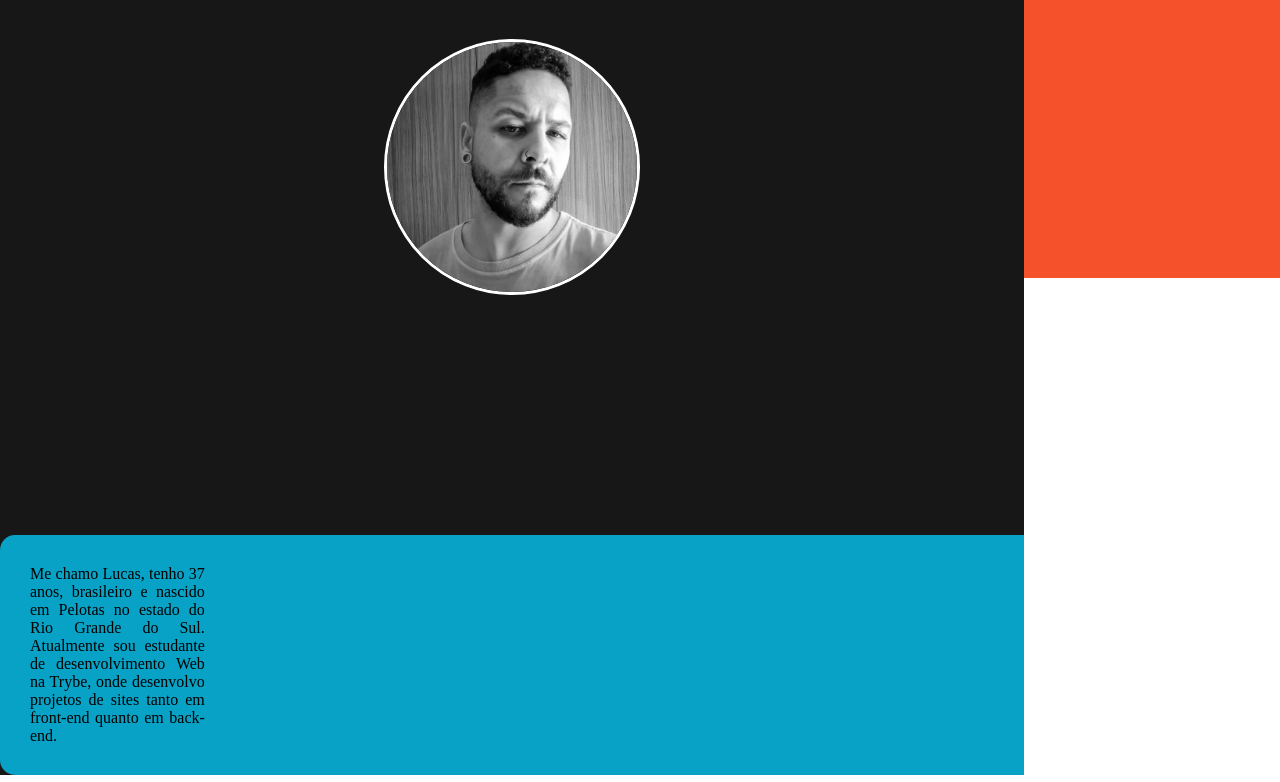
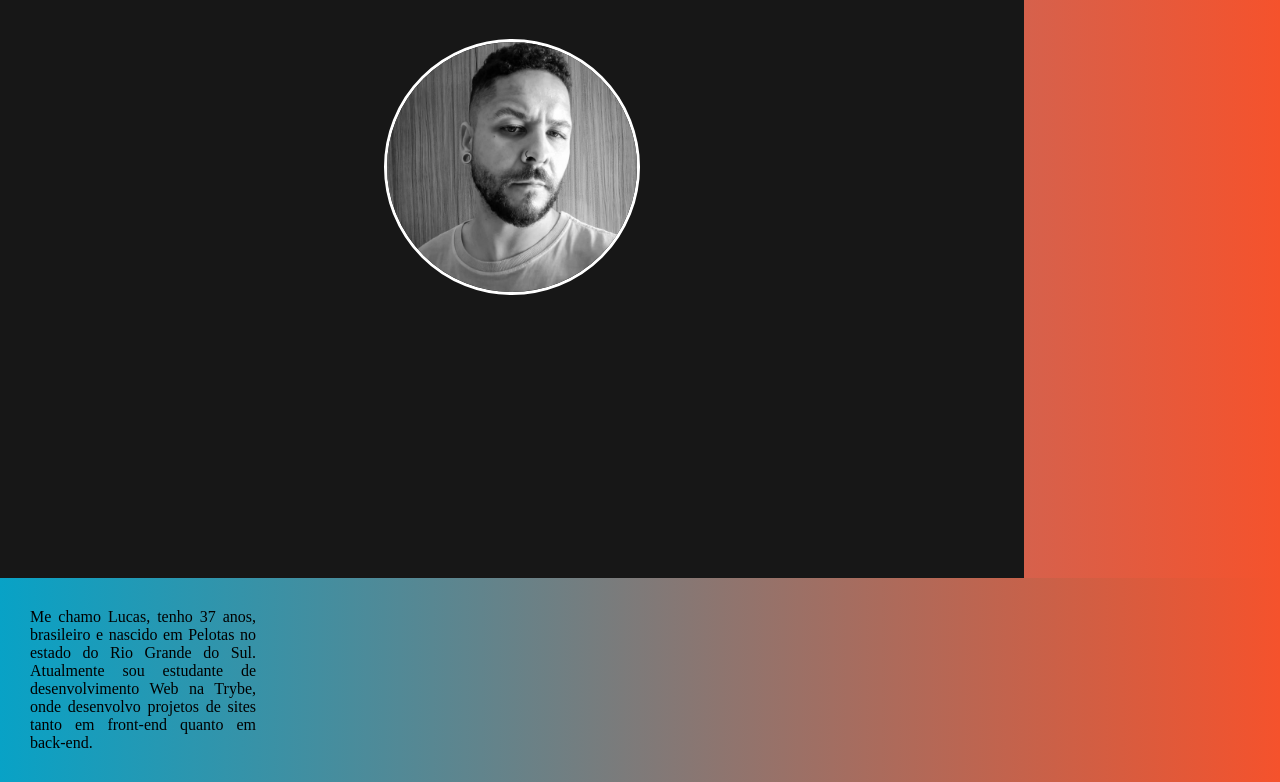
Before and after one commit to lucopdev/Portifolio-Trybe, a plain HTML site: page index.html in a window 1280 px wide. Shown: the part 272-1054 px from the top of the page. Drawn offline with Linux system fonts and the light colour scheme.

Commit message:
Layout pronto

```diff
--- a/index.html
+++ b/index.html
@@ -17,19 +17,10 @@
         </ul>
     </nav>
 
-    <main class="leftDiv">
+    <section class="leftDiv">
         <h1 id="top" class="hero-title">LUCAS SILVEIRA DA ROSA</h1>
         <section class="profile">
             <img alt="Foto de perfil Lucas Silveira da Rosa" src="/img/Euzinho.jpg">
-        </section>
-
-        <section class="descriptionSection">
-            <p>Me chamo Lucas, tenho 37 anos, brasileiro e nascido em Pelotas no estado do Rio Grande do Sul.
-                Atualmente
-                sou
-                estudante de desenvolvimento Web na Trybe, onde desenvolvo projetos de sites tanto em front-end quanto
-                em
-                back-end.</p>
         </section>
 
         <section>
@@ -41,8 +32,7 @@
                 <li class="li4">Trabalho em equipe</li>
             </ul>
         </section>
-    </main>
-
+    </section>
 
     <aside class="contact">
         <ul>
@@ -52,9 +42,14 @@
         </ul>
     </aside>
     <br>
-
-
-
+    <section class="descriptionSection">
+        <p>Me chamo Lucas, tenho 37 anos, brasileiro e nascido em Pelotas no estado do Rio Grande do Sul.
+            Atualmente
+            sou
+            estudante de desenvolvimento Web na Trybe, onde desenvolvo projetos de sites tanto em front-end quanto
+            em
+            back-end.</p>
+    </section>
 
     <a id="links" class="link1" href="#fotoPerfil">Foto do perfil</a>
 
--- a/styles.css
+++ b/styles.css
@@ -14,7 +14,7 @@
 
 .navigation {
     height: 50px;
-    background-image: linear-gradient(to right, var(--corNavigation1), var(--corNavigation2)) ;
+    background-image: linear-gradient(to right, var(--corNavigation1), var(--corNavigation2));
 
 }
 
@@ -49,7 +49,7 @@ h1 {
     filter: grayscale(1);
 }
 .leftDiv {
-    height: 100%;
+    height: 800px;
     font-size: 16px;
     width: 80%;
     display: inline-block;
@@ -59,9 +59,9 @@ h1 {
 .contact {
     display: inline-block;
     width: 20%;
-    height: 500px;
+    height: 800px;
     vertical-align: top;
-    background-color: var(--corNavigation2);
+    background-image: linear-gradient(to right, rgb(214, 97, 76), var(--corNavigation2));
 }
 
 .contact li{
@@ -78,9 +78,7 @@ h1 {
     font-size: 16px;
     text-align: justify;
     color: var(--corTexto);
-    background-color: var(--corNavigation1);
-    margin: 200px 0px 0px 0px;
+    background-image: linear-gradient(to right, var(--corNavigation1), var(--corNavigation2));
+    margin: 0px 0px 0px 0px;
     padding: 30px 80% 30px 30px;
-    border-top-left-radius: 15px;
-    border-bottom-left-radius: 15px;
 }
```
